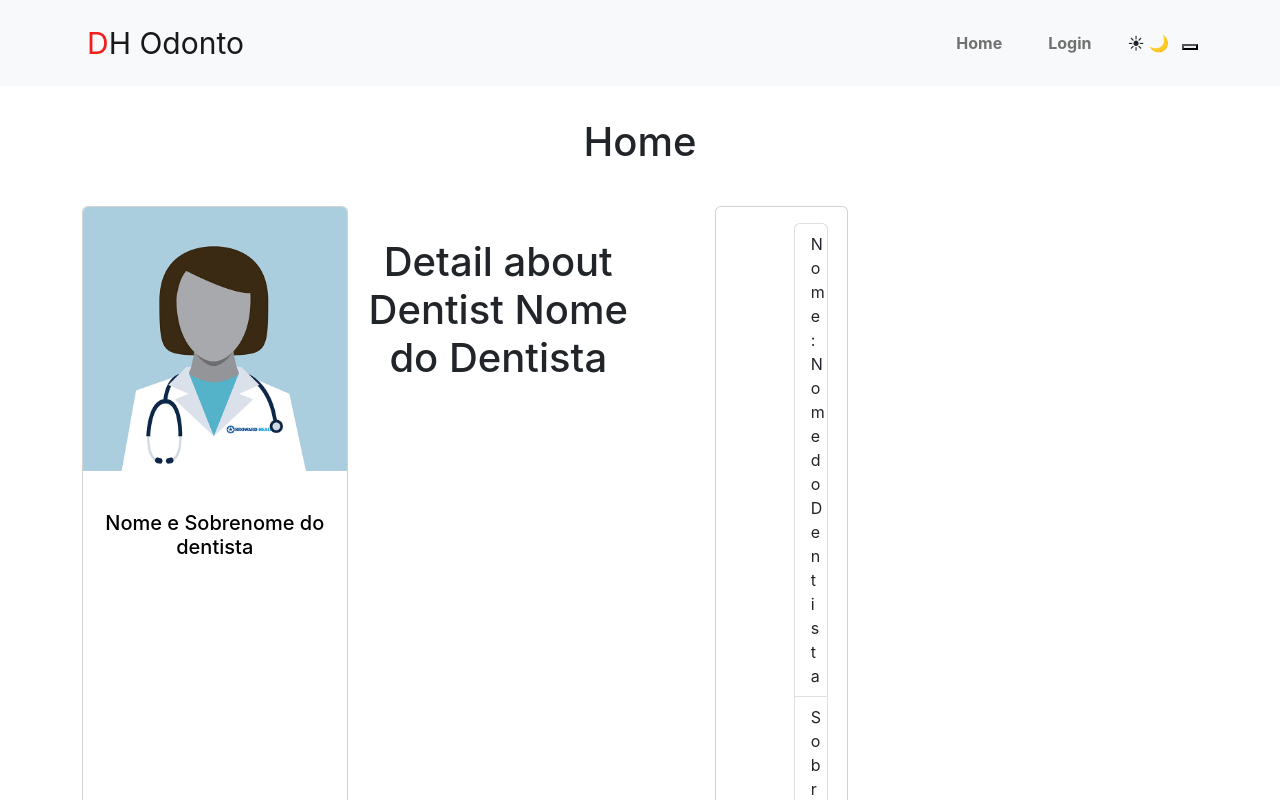
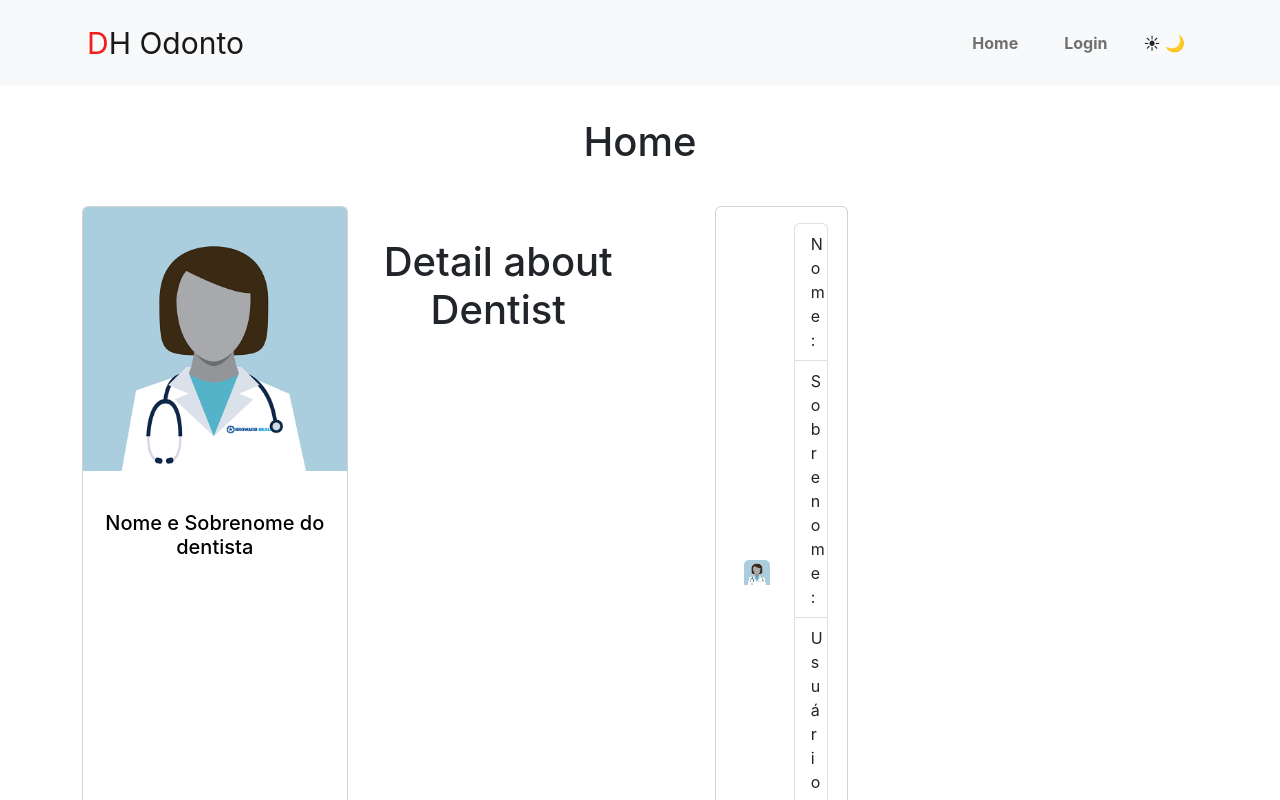
Before and after one commit to Vjoaoa/CK_API, a React (Create React App) app in the folder CTD-FE3-Checkpoint2-Template-main/: page /detail in a window 1280 px wide. Shown: the top 800 px of the page. Built offline with nearby package versions, Linux system fonts and the light colour scheme.

Commit message:
Requisição da API no detail

```diff
--- a/CTD-FE3-Checkpoint2-Template-main/src/App.jsx
+++ b/CTD-FE3-Checkpoint2-Template-main/src/App.jsx
@@ -1,11 +1,14 @@
+import DetailProvider from "./Components/contests/detail";
 import Footer from "./Components/Footer";
 import Navbar from "./Components/Navbar";
+import ThemeContext from "./Components/ThemeContext";
 import AppRoutes from "./Routes";
 
 
 function App() {
 
   return (
+    <ThemeContext>
     <BrowserRouter>
       <Navbar/>
       {/* //Na linha seguinte deverá ser feito um teste se a aplicação
@@ -13,12 +16,15 @@ function App() {
       <div className={`app light}`}>
         <Navbar />
         <main>
+          <DetailProvider>
           <AppRoutes />
+          </DetailProvider>
           <Outlet />
         </main>
         <Footer />
       </div>
     </BrowserRouter>
+    </ThemeContext>
   );
 }
 
--- a/CTD-FE3-Checkpoint2-Template-main/src/Components/DetailCard.jsx
+++ b/CTD-FE3-Checkpoint2-Template-main/src/Components/DetailCard.jsx
@@ -1,18 +1,22 @@
-import { useEffect } from "react";
+
 import ScheduleFormModal from "./ScheduleFormModal";
 import styles from "./DetailCard.module.css";
+import { useContext } from "react";
+import { DetailContext } from "./contests/Detail";
 
 const DetailCard = () => {
 
-  useEffect(() => {
-    //Nesse useEffect, você vai fazer um fetch na api passando o
-    //id do dentista que está vindo do react-router e carregar os dados em algum estado
-  }, []);
+  const { detail, error, loading } = useContext(DetailContext);
+
   return (
+
+
     //As instruções que estão com {''} precisam ser
     //substituídas com as informações que vem da api
     <>
-      <h1>Detail about Dentist {'Nome do Dentista'} </h1>
+
+      {/* {detail.nome} */}
+      <h1>Detail about Dentist  </h1>
       <section className="card col-sm-12 col-lg-6 container">
         {/* //Na linha seguinte deverá ser feito um teste se a aplicação
         // está em dark mode e deverá utilizar o css correto */}
@@ -28,12 +32,15 @@ const DetailCard = () => {
           </div>
           <div className="col-sm-12 col-lg-6">
             <ul className="list-group">
-              <li className="list-group-item">Nome: {'Nome do Dentista'}</li>
+            {/* {detail.nome} */}
+              <li className="list-group-item">Nome: </li>
+              {/* {detail.sobrenome} */}
               <li className="list-group-item">
-                Sobrenome: {'Sobrenome do Dentista'}
+                Sobrenome:
               </li>
+              {/* {detail.usuario} */}
               <li className="list-group-item">
-                Usuário: {'Nome de usuário do Dentista'}
+                Usuário:
               </li>
             </ul>
             <div className="text-center">
--- a/CTD-FE3-Checkpoint2-Template-main/src/Components/LoginForm.jsx
+++ b/CTD-FE3-Checkpoint2-Template-main/src/Components/LoginForm.jsx
@@ -10,8 +10,8 @@ const Auth = () => {
 
   const navigate = useNavigate();
 
-  const [username, setUsername] = useState("");
-  const [password, setPassword] = useState("");
+  const [username, setUsername] = useState("dentistaAdmin");
+  const [password, setPassword] = useState("admin123");
 
   function submitForm(event){
     event.preventDefault();
--- a/CTD-FE3-Checkpoint2-Template-main/src/Components/Navbar.jsx
+++ b/CTD-FE3-Checkpoint2-Template-main/src/Components/Navbar.jsx
@@ -8,8 +8,9 @@ const Navbar = () => {
 
   const {theme, handleTheme} = useContext(ThemeContext)
 
+
   return (
-    <div className={theme === "ligth" ? "cardDark" : "cardLight"}>
+    <div className={theme === "ligth" ? "dark" : "light"}>
           <header className="sticky-top">
       {/* //Na linha seguinte deverá ser feito um teste se a aplicação
         // está em dark mode e deverá utilizar navbar-dark bg-dark ou navbar-light bg-light*/}
@@ -61,15 +62,14 @@ const Navbar = () => {
                  Lembre-se de usar um estado no contexto para fazer essa alteração.
                  Na linha seguinte deverá ser feito um teste se a aplicação
                  está em dark mode e deverá utilizar o icone ☀ ou 🌙 e btn-dark ou btn-light*/}
-                <button
+              </li>
+            </ul>
+            <button
+                  onClick={handleTheme}
                   className={`btn btn-light${styles.btnStyle}`}
                 >
                   ☀ 🌙{" "}
                 </button>
-
-                <button onClick={handleTheme}></button>
-              </li>
-            </ul>
           </div>
         </div>
       </nav>
--- a/CTD-FE3-Checkpoint2-Template-main/src/Components/ScheduleForm.jsx
+++ b/CTD-FE3-Checkpoint2-Template-main/src/Components/ScheduleForm.jsx
@@ -1,4 +1,5 @@
 import { useContext, useEffect, useState } from "react";
+import api from "../services/api";
 import styles from "./ScheduleForm.module.css";
 
 const ScheduleForm = () => {
--- a/CTD-FE3-Checkpoint2-Template-main/src/Components/ThemeCSS.css
+++ b/CTD-FE3-Checkpoint2-Template-main/src/Components/ThemeCSS.css
@@ -1,7 +1,7 @@
-.cardDark{
+.dark{
     background-color: #31313196;
   }
 
-.cardLight{
+.light{
     background-color: aqua;
 }
--- a/CTD-FE3-Checkpoint2-Template-main/src/Components/ThemeContext.jsx
+++ b/CTD-FE3-Checkpoint2-Template-main/src/Components/ThemeContext.jsx
@@ -1,9 +1,6 @@
-import{ createContext } from "react"
+import{ createContext, useState } from "react"
 
 export const ThemeContext = createContext({})
-
-
-
 
 
 const ThemaProvider =({children}) =>{
--- /dev/null
+++ b/CTD-FE3-Checkpoint2-Template-main/src/Components/contests/Detail.jsx
@@ -0,0 +1,43 @@
+import { useState } from "react";
+import { createContext } from "react";
+
+export const DetailContext = createContext({});
+
+import api from "../../services/api";
+
+const DetailProvider =({children})=>{
+    const [detail, setDetail] = useState([])
+
+    const [error, setError ] = useState(false)
+
+    const[loading, setLoading] = useState(false)
+
+   async function getDetail() {
+    setLoading(true)
+    try {
+       const response = await api.get("/detail")
+
+       setDetail(response.data)
+    } catch (error) {
+        setError(true)
+    }finally{
+        setLoading(false)
+    }
+   }
+
+
+    useEffect(() => {
+        //Nesse useEffect, você vai fazer um fetch na api passando o
+        //id do dentista que está vindo do react-router e carregar os dados em algum estado
+        getDetail({id});
+      }, []);
+
+
+    return(
+        <DetailContext.Provider value={{detail, error, loading}}>
+            {children}
+        </DetailContext.Provider>
+    )
+};
+
+export default DetailProvider;
--- /dev/null
+++ b/package.json
@@ -0,0 +1,5 @@
+{
+  "dependencies": {
+    "axios": "^1.2.1"
+  }
+}
```
Also changed, not shown: CTD-FE3-Checkpoint2-Template-main/src/Components/axios.jsx (deleted, +0 -7 lines), 1 other file (tests, documents, lock files or other folders).
